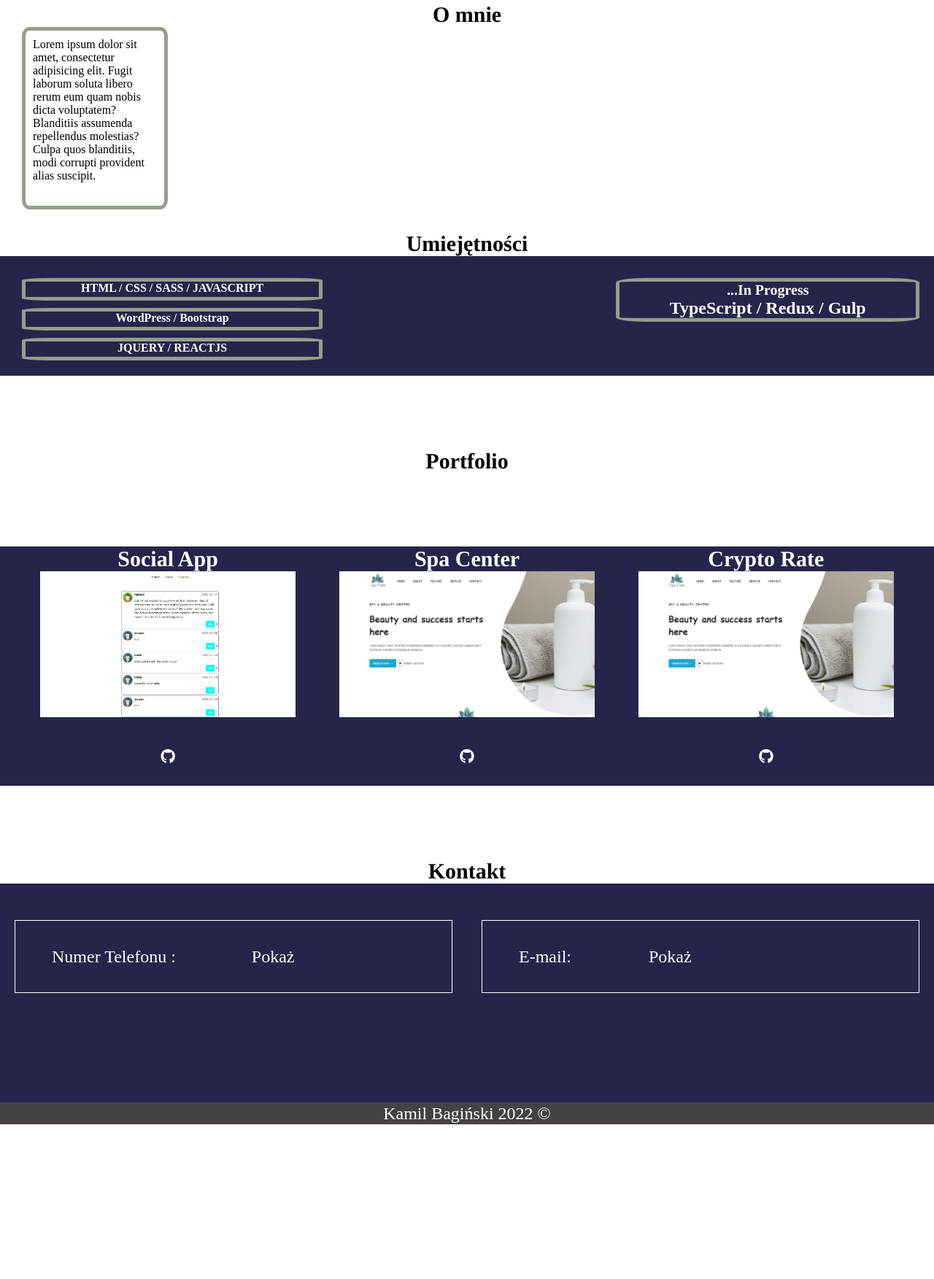
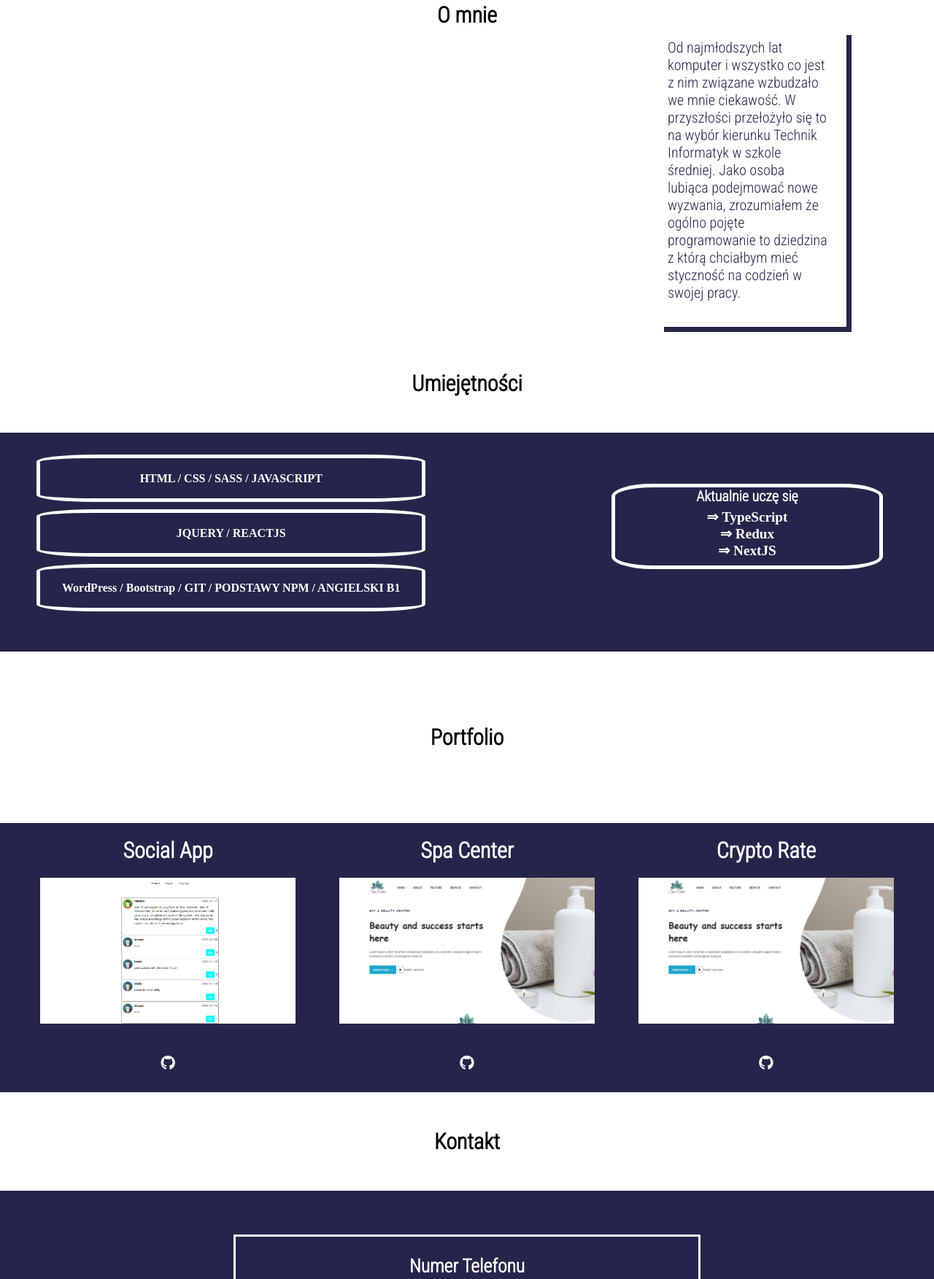
Before and after one commit to kbaginski97/kbaginski97.github.io, a plain HTML site: page PortfolioStr/index.html in a window 1280 px wide. Shown: the part 827-2580 px from the top of the page at 73% size. Before the commit the page ends 2368 px from the top, so only its background shows below. Drawn offline with Linux system fonts and the light colour scheme; a web font is replaced by a local one.

Commit message:
portfolio

```diff
--- a/PortfolioStr/index.html
+++ b/PortfolioStr/index.html
@@ -9,9 +9,8 @@
     <link rel="stylesheet" href="style.css">
     <link rel="preconnect" href="https://fonts.googleapis.com">
     <link rel="preconnect" href="https://fonts.gstatic.com" crossorigin>
-    <link
-        href="https://fonts.googleapis.com/css2?family=Bellota+Text:wght@300;400;700&family=Open+Sans:wght@300;400&family=Roboto:wght@300;400;700&display=swap"
-        rel="stylesheet">
+
+    <link href="https://fonts.googleapis.com/css2?family=Roboto+Condensed:wght@300&display=swap" rel="stylesheet">
 
 </head>
 
@@ -49,7 +48,7 @@
     <div class="loading-page-holder">
         <div class="loading-content">
             <span>Kamil </span>
-            <span>Bagiński. </span>
+            <span>Bagiński </span>
             <div class="loading-box">
                 <span>Portfolio</span>
             </div>
@@ -57,15 +56,16 @@
     </div>
 
     <section class="about-me" id="about">
-
         <div class="about-me-container">
             <h2> O mnie</h2>
-            <div class="text-content-holder">
-                <p>Lorem ipsum dolor sit amet, consectetur adipisicing elit. Fugit laborum soluta libero rerum eum quam
-                    nobis dicta voluptatem? Blanditiis assumenda repellendus molestias? Culpa quos blanditiis, modi
-                    corrupti
-                    provident alias suscipit.
-                </p>
+            <div class="text-content-holder ">
+                <div class="text-content">
+                    <p>Od najmłodszych lat komputer i wszystko co jest z nim związane wzbudzało we mnie ciekawość. W
+                        przyszłości przełożyło się to na wybór kierunku Technik Informatyk w szkole średniej. Jako osoba
+                        lubiąca podejmować nowe wyzwania, zrozumiałem że ogólno pojęte programowanie to dziedzina z
+                        którą chciałbym mieć styczność na codzień w swojej pracy.
+                    </p>
+                </div>
             </div>
         </div>
     </section>
@@ -79,15 +79,17 @@
                         <p>HTML / CSS / SASS / JAVASCRIPT</p>
                     </div>
                     <div class="skill-box">
-                        <p>WordPress / Bootstrap</p>
+                        <p>JQUERY / REACTJS</p>
                     </div>
                     <div class="skill-box">
-                        <p>JQUERY / REACTJS</p>
+                        <p>WordPress / Bootstrap / GIT / PODSTAWY NPM / ANGIELSKI B1</p>
                     </div>
                 </div>
                 <div class="skills-inprogress">
-                    <h3>...In Progress </h3>
-                    <p>TypeScript / Redux / Gulp</p>
+                    <h3>Aktualnie uczę się </h3>
+                    <li>&rArr; TypeScript</li>
+                    <li>&rArr; Redux</li>
+                    <li>&rArr; NextJS</li>
                 </div>
             </div>
         </div>
@@ -99,21 +101,25 @@
             <div class="portfolio-nav-holder">
                 <div class="portfolio-item">
                     <h3>Social App </h3>
-                    <a href="https://kaarter33.github.io/Social-App/">
-                        <img src="/src/Social-App.png" alt="" />
+                    <a href="https://kbaginski97.github.io/socialapp">
+                        <img src="/src/Social-App.png" alt="Social App" />
                     </a>
-                    <i class="fa-brands fa-github"></i>
+                    <a href="https://github.com/kbaginski97/socialapp">
+                        <i class="fa-brands fa-github"></i>
+                    </a>
                 </div>
                 <div class="portfolio-item">
                     <h3>Spa Center </h3>
-                    <a href="https://kaarter33.github.io/Projekt1/index.html">
-                        <img src="/src/SpaCenter.png" alt="" />
+                    <a href="https://kbaginski97.github.io/SpaCenter/index.html">
+                        <img src="/src/SpaCenter.png" alt="SpaCenter" />
                     </a>
-                    <i class="fa-brands fa-github"></i>
+                    <a href="https://github.com/kbaginski97/kbaginski97.github.io/tree/master/SpaCenter">
+                        <i class="fa-brands fa-github"></i>
+                    </a>
                 </div>
                 <div class="portfolio-item">
                     <h3>Crypto Rate </h3>
-                    <img src="/src/SpaCenter.png" alt="" />
+                    <img src="/src/SpaCenter.png" alt="CryptoRate" />
                     <i class="fa-brands fa-github"></i>
                 </div>
             </div>
@@ -125,13 +131,9 @@
         <div class="contact-container">
             <div class="contact-item" id="phone">
                 <div class="contact-content">
-                    <span>Numer Telefonu : </span>
+                    <h2>Numer Telefonu </h2>
                     <span id="shownumber">Pokaż</span>
-                </div>
-            </div>
-            <div class="contact-item">
-                <div class="email-content">
-                    <span>E-mail:</span>
+                    <h2>E-mail</h2>
                     <span id="email">Pokaż</span>
                 </div>
             </div>
--- a/PortfolioStr/style.css
+++ b/PortfolioStr/style.css
@@ -48,7 +48,7 @@
 
 h2,
 h3 {
-    font-family: 'Century', Times, serif;
+    font-family: 'Roboto Condensed', sans-serif;
     font-size: 30px;
 }
 
@@ -61,7 +61,7 @@ h3 {
     width: 100%;
     top: 0;
     left: 0;
-    box-shadow: 3px 5px 3px 3px black;
+    box-shadow: 3px 3px 3px 3px black;
 }
 
 .nav-bar-container {
@@ -83,14 +83,13 @@ nav ul {
 .main-nav {
     list-style: none;
     margin-right: 20px;
-    font-family: 'Courier New', Courier, monospace;
+    font-family: 'Roboto Condensed', sans-serif;
 }
 
 .menu-item {
     display: inline-block;
     font-size: 20px;
     cursor: pointer;
-    background-color: linear-gradient(45deg, purple, orange)1;
     margin: 0 20px;
 }
 
@@ -98,7 +97,7 @@ a:visited,
 a:link,
 a:active {
     text-decoration: none;
-    color: rgb(108, 222, 226);
+    color: white;
 }
 
 a:hover {
@@ -126,16 +125,35 @@ a:hover {
 
 .text-content-holder {
     display: flex;
-    justify-content: center;
-    max-width: 200px;
-    height: 250px;
-    border: 5px solid rgb(149, 158, 138);
-    border-radius: 5%;
-    color: black;
+    justify-content: flex-end;
+    align-items: center;
+    width: 100%;
 }
 
+.text-content {
+    font-family: 'Roboto Condensed', sans-serif;
+    max-width: 250px;
+    height: auto;
+    border-radius: 5%;
+    color: rgb(37, 37, 75);
+    margin-right: 100px;
+    font-size: 20px;
+}
+
+.text-content::before {
+    position: absolute;
+    border: 7px solid rgb(37, 37, 75);
+    border-left: white;
+    border-top: white;
+    width: 250px;
+    margin: 10px;
+    height: 400px;
+    content: "";
+}
+
+
 .text-content-holder p {
-    margin: 10px;
+    margin: 15px;
 }
 
 .skills-container {
@@ -145,10 +163,7 @@ a:hover {
 
 .skills-container h2 {
     text-align: center;
-}
-
-.skills-box {
-    width: 100%;
+    margin: 50px 0;
 }
 
 .skill-box:hover {
@@ -160,53 +175,32 @@ a:hover {
     display: flex;
     justify-content: space-between;
     padding: 20px;
+    height: 300px;
     width: 100%;
     background-color: rgb(37, 37, 75);
 }
 
 .skill-box {
-    width: 50%;
+    display: flex;
+    justify-content: center;
+    align-items: center;
+    width: 100%;
     height: 25%;
-    border: 5px solid rgb(149, 158, 138);
-    border-radius: 10%;
+    border: 5px solid #fff;
+    border-radius: 15%;
     text-align: center;
     font-weight: bold;
     color: white;
-    margin: 10px;
+    margin: 10px 30px;
 }
 
-/*
-.skill-box-extensions {
-    width: 50%;
-    height: 25%;
+.skills-inprogress {
+    width: 30%;
+    height: 45%;
     border: 5px solid;
-    margin: 10px 0;
-    border: 5px solid rgb(149, 158, 138);
-    border-radius: 10%;
-    text-align: center;
-    font-weight: bold;
-    color: white;
-}
-
-.skill-box-frameworks {
-    width: 50%;
-    height: 25%;
-    border: 5px solid;
-    margin: 10px 0;
-    border: 5px solid rgb(149, 158, 138);
-    border-radius: 10%;
-    text-align: center;
-    font-weight: bold;
-    color: white;
-} */
-
-.skills-inprogress {
-    width: 50%;
-    height: 25%;
-    border: 5px solid;
-    margin: 10px 0;
-    border: 5px solid rgb(149, 158, 138);
-    border-radius: 10%;
+    margin: 50px;
+    border: 5px solid #fff;
+    border-radius: 15%;
     text-align: center;
     font-weight: bold;
     color: white;
@@ -214,12 +208,17 @@ a:hover {
 
 .skills-inprogress h3 {
     font-size: 20px;
+    margin-bottom: 5px;
 }
 
-.skills-inprogress p {
-    font-size: 1.5em;
+.skills-inprogress li {
+    font-size: 1.2em;
 }
 
+.skills-inprogress li {
+    text-align: center;
+    list-style: none;
+}
 
 .image-holder img {
     height: 150px;
@@ -257,6 +256,10 @@ a:hover {
     height: 25%;
 }
 
+.portfolio-item a {
+    margin: 0;
+}
+
 .portfolio-nav-holder i {
     height: 40px;
     width: 40px;
@@ -280,11 +283,15 @@ a:hover {
 .portfolio-item img:hover {
     background-color: rgb(37, 37, 75);
     opacity: 0.5;
-    content: "kliknij";
+    transition: 0.3s;
+}
+
+.portfolio-item h3 {
+    margin: 20px 0;
 }
 
 .section-contact h2 {
-    margin-top: 100px;
+    margin: 50px;
     text-align: center;
 }
 
@@ -298,32 +305,38 @@ a:hover {
 .contact-item {
     display: flex;
     width: 50%;
-    margin: 50px 20px 0px 20px;
-    height: 100px;
-    border: 1px solid white;
+    height: 60%;
+    margin: auto;
+    border: 3px solid white;
     color: white;
-    justify-content: left;
+    justify-content: center;
     align-items: center;
+    z-index: 1;
+}
+
+.contact-content {
+    display: block;
+    text-align: center;
 }
 
 .contact-content span {
-    display: inline-block;
-    font-size: 1.5em;
-    margin: 50px;
+    margin: 15px;
+    font-size: 1.2em;
+}
+
+.contact-content span:hover {
+    color: grey;
+}
+
+.contact-content h2 {
+    font-size: 1.6em;
+    margin: 10px;
 }
 
 .contact-content #shownumber {
     cursor: pointer;
 }
 
-.email-content {
-    display: inline-block;
-    font-size: 1.5em;
-}
-
-.email-content span {
-    margin: 50px;
-}
 
 #email {
     cursor: pointer;
```
Also changed, not shown: PortfolioStr/src/zdjpr.png (added).
